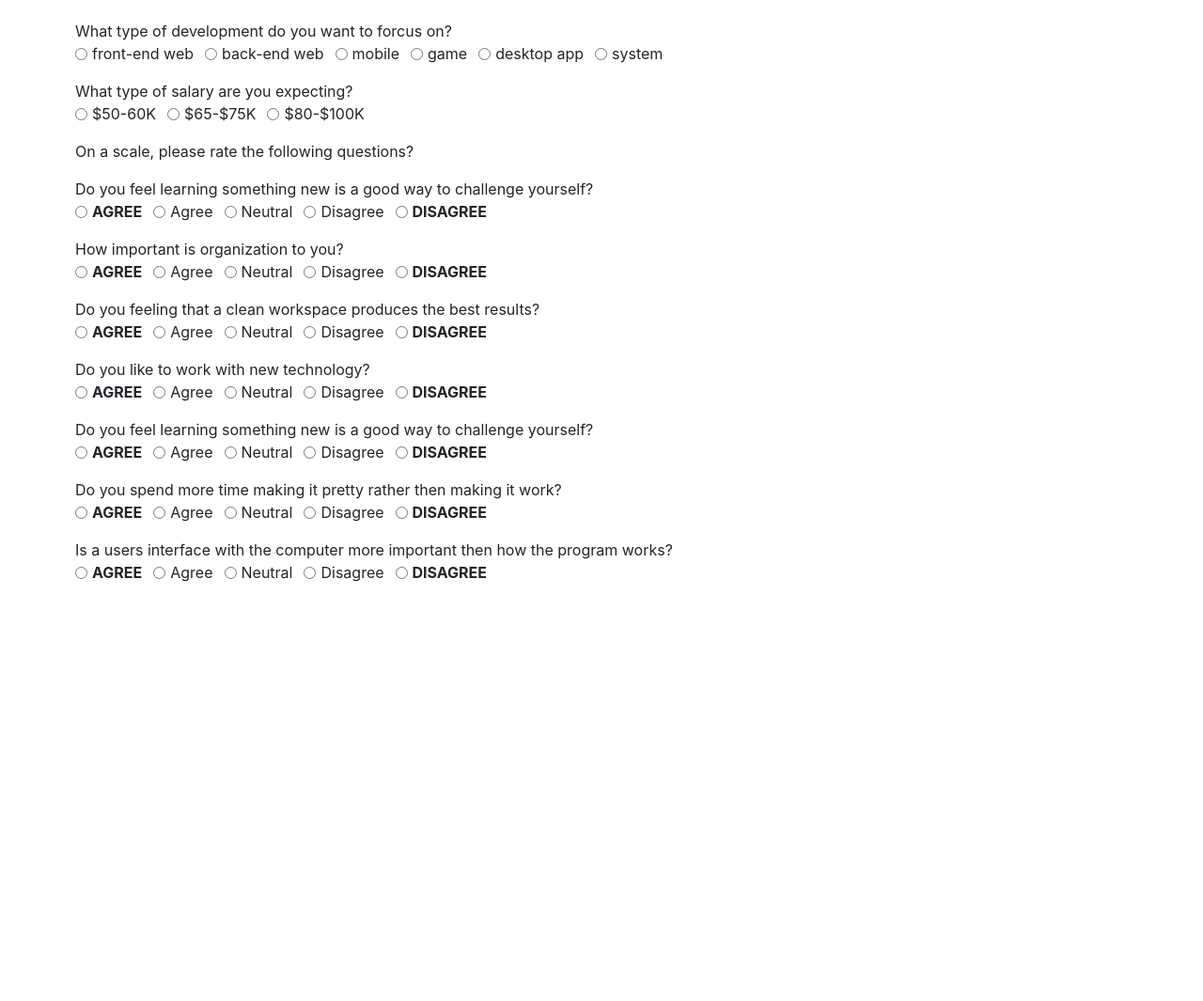
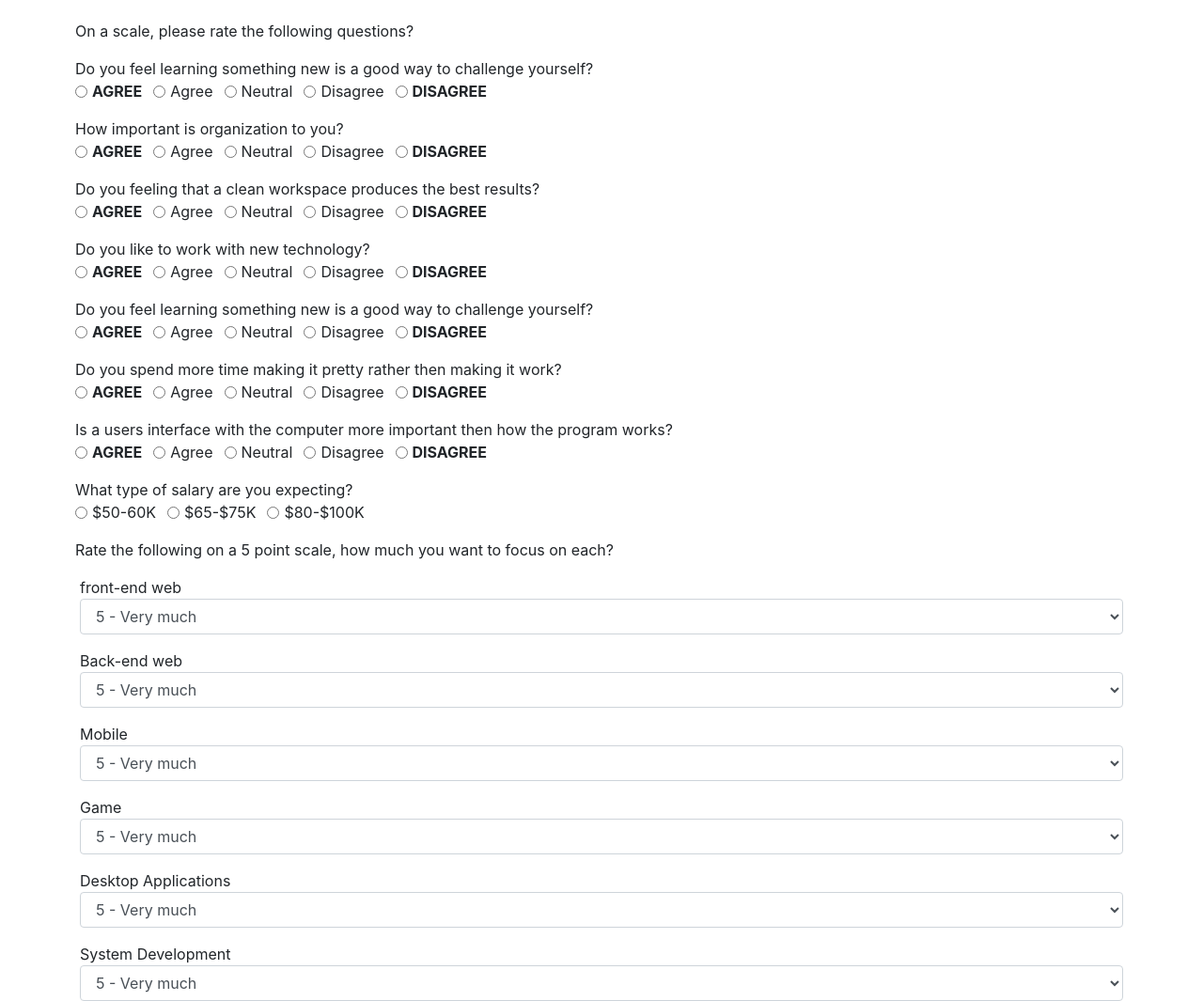
Before and after one commit to mmanchee/language-chooser, a plain HTML site: page survey.html in a window 1280 px wide. Shown: the part 51-1116 px from the top of the page at 94% size. Before the commit the page ends 800 px from the top, so only its background shows below. Drawn offline with Linux system fonts and the light colour scheme.

Commit message:
add final questions to suggester project

```diff
--- a/survey.html
+++ b/survey.html
@@ -10,56 +10,6 @@
   <div class="container">
     <h1>Title Here</h1>
     <form class="survey">
-      <div class="form-row pt-3">
-        <div class="">
-          <p class="form-check-label">What type of development do you want to forcus on?</p>
-        </div>
-      </div>
-      <div class="form-row">
-        <div class="form-check-inline">
-          <input class="form-check-input" type="radio" name="devType" value="front">
-          <label class="form-check-label">front-end web</label>
-        </div>
-        <div class="form-check-inline">
-          <input class="form-check-input" type="radio" name="devType" value="back">
-          <label class="form-check-label">back-end web</label>
-        </div>
-        <div class="form-check-inline">
-          <input class="form-check-input" type="radio" name="devType" value="modile">
-          <label class="form-check-label">mobile</label>
-        </div>
-        <div class="form-check-inline">
-          <input class="form-check-input" type="radio" name="devType" value="game">
-          <label class="form-check-label">game</label>
-        </div>
-        <div class="form-check-inline">
-          <input class="form-check-input" type="radio" name="devType" value="desktop">
-          <label class="form-check-label">desktop app</label>
-        </div>
-        <div class="form-check-inline">
-          <input class="form-check-input" type="radio" name="devType" value="system">
-          <label class="form-check-label">system</label>
-        </div>
-      </div>
-      <div class="form-row pt-3">
-        <div class="">
-          <p class="form-check-label">What type of salary are you expecting?</p>
-        </div>
-      </div>
-      <div class="form-row">
-        <div class="form-check-inline">
-          <input class="form-check-input" type="radio" name="inlineRadioOptions" id="inlineRadio1" value="1">
-          <label class="form-check-label" for="inlineRadio1">$50-60K</label>
-        </div>
-        <div class="form-check-inline">
-          <input class="form-check-input" type="radio" name="inlineRadioOptions" id="inlineRadio2" value="2">
-          <label class="form-check-label" for="inlineRadio2">$65-$75K</label>
-        </div>
-        <div class="form-check-inline">
-          <input class="form-check-input" type="radio" name="inlineRadioOptions" id="inlineRadio3" value="3">
-          <label class="form-check-label" for="inlineRadio3">$80-$100K</label>
-        </div>
-      </div>
       <div class="form-row pt-3">
         <div class="">
           <p class="form-check-label">On a scale, please rate the following questions?</p>
@@ -254,6 +204,102 @@
           <label class="form-check-label font-weight-bold">DISAGREE</label>
         </div>
       </div>
+      <div class="form-row pt-3">
+        <div class="">
+          <p class="form-check-label">What type of salary are you expecting?</p>
+        </div>
+      </div>
+      <div class="form-row">
+        <div class="form-check-inline">
+          <input class="form-check-input" type="radio" name="inlineRadioOptions" id="inlineRadio1" value="1">
+          <label class="form-check-label" for="inlineRadio1">$50-60K</label>
+        </div>
+        <div class="form-check-inline">
+          <input class="form-check-input" type="radio" name="inlineRadioOptions" id="inlineRadio2" value="2">
+          <label class="form-check-label" for="inlineRadio2">$65-$75K</label>
+        </div>
+        <div class="form-check-inline">
+          <input class="form-check-input" type="radio" name="inlineRadioOptions" id="inlineRadio3" value="3">
+          <label class="form-check-label" for="inlineRadio3">$80-$100K</label>
+        </div>
+      </div>
+      <div class="form-row pt-3">
+        <div class="">
+          <p class="form-check-label">Rate the following on a 5 point scale, how much you want to focus on each?</p>
+        </div>
+      </div>
+      <div class="pt-3">
+        <p class="form-check-label">front-end web</p>
+        <div class="">
+          <select class="form-control" id="front">
+            <option value="5">5 - Very much</option>
+            <option value="4">4 - Sounds good</option>
+            <option value="3">3 - No opinion</option>
+            <option value="2">2 - Not realy</option>
+            <option value="1">1 - Not at all</option>
+          </select>
+        </div>
+      </div>
+      <div class="pt-3">
+        <p class="form-check-label">Back-end web</p>
+        <div class="">
+          <select class="form-control" id="back">
+            <option value="5">5 - Very much</option>
+            <option value="4">4 - Sounds good</option>
+            <option value="3">3 - No opinion</option>
+            <option value="2">2 - Not realy</option>
+            <option value="1">1 - Not at all</option>
+          </select>
+        </div>
+      </div>
+      <div class="pt-3">
+        <p class="form-check-label">Mobile</p>
+        <div class="">
+          <select class="form-control" id="mobile">
+            <option value="5">5 - Very much</option>
+            <option value="4">4 - Sounds good</option>
+            <option value="3">3 - No opinion</option>
+            <option value="2">2 - Not realy</option>
+            <option value="1">1 - Not at all</option>
+          </select>
+        </div>
+      </div>
+      <div class="pt-3">
+        <p class="form-check-label">Game</p>
+        <div class="">
+          <select class="form-control" id="game">
+            <option value="5">5 - Very much</option>
+            <option value="4">4 - Sounds good</option>
+            <option value="3">3 - No opinion</option>
+            <option value="2">2 - Not realy</option>
+            <option value="1">1 - Not at all</option>
+          </select>
+        </div>
+      </div>
+      <div class="pt-3">
+        <p class="form-check-label">Desktop Applications</p>
+        <div class="">
+          <select class="form-control" id="back">
+            <option value="5">5 - Very much</option>
+            <option value="4">4 - Sounds good</option>
+            <option value="3">3 - No opinion</option>
+            <option value="2">2 - Not realy</option>
+            <option value="1">1 - Not at all</option>
+          </select>
+        </div>
+      </div>
+      <div class="pt-3">
+        <p class="form-check-label">System Development</p>
+        <div class="">
+          <select class="form-control" id="back">
+            <option value="5">5 - Very much</option>
+            <option value="4">4 - Sounds good</option>
+            <option value="3">3 - No opinion</option>
+            <option value="2">2 - Not realy</option>
+            <option value="1">1 - Not at all</option>
+          </select>
+        </div>
+      </div>
       <div class="">
 
       </div>
```
